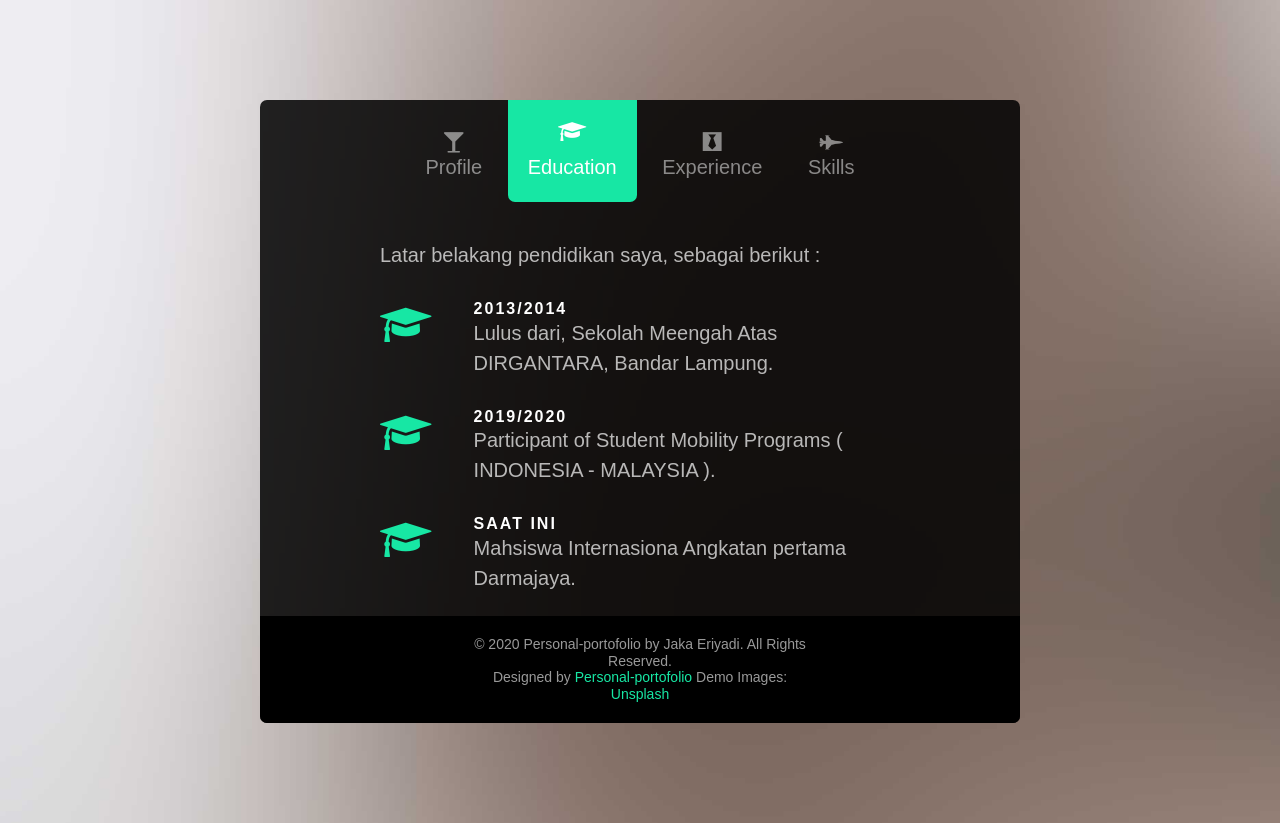
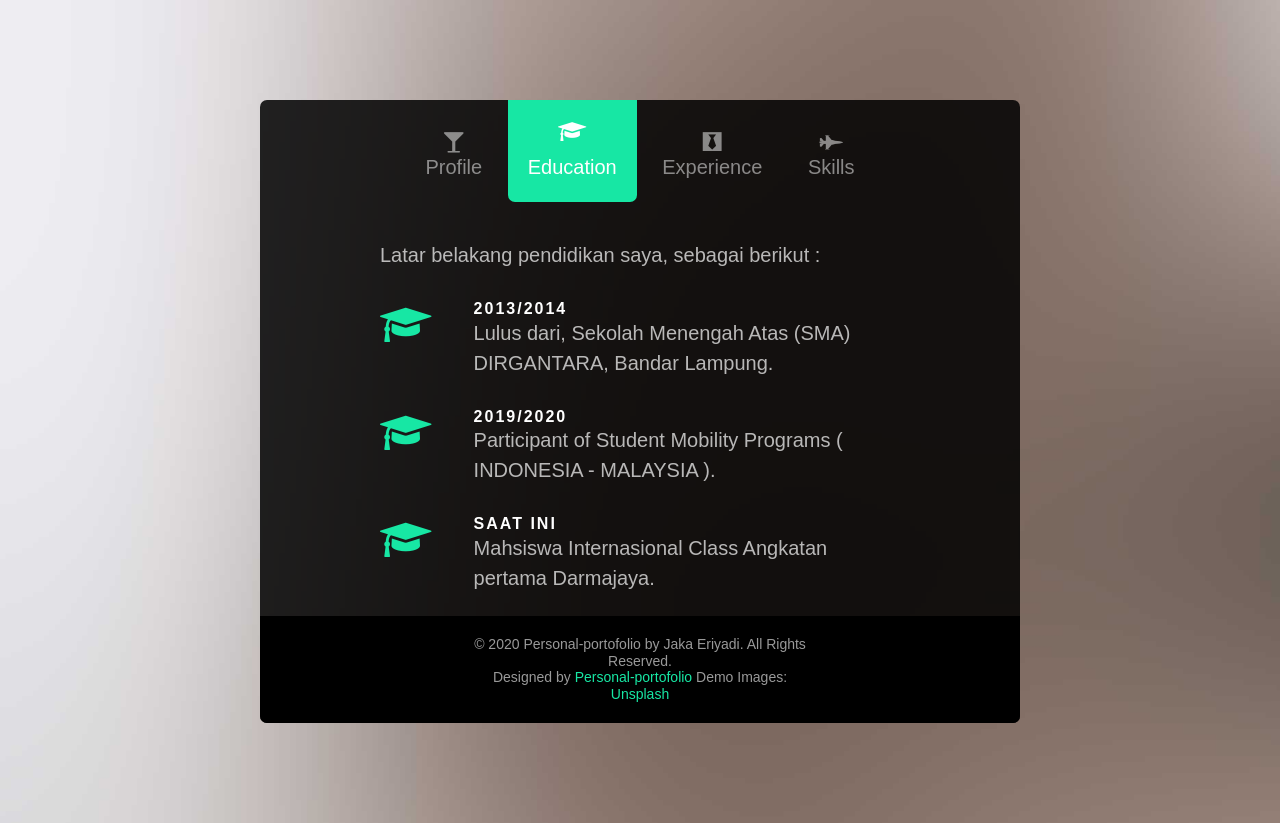
Before and after one commit to jakaeriyadi/jakaeriyadi.github.io, a plain HTML site: page index.html in a window 1280 px wide. Both pictures are taken after a click on the link "Education". Drawn offline with Linux system fonts and the light colour scheme; files whose address does not match are found by name.

Commit message:
Update index.html

```diff
--- a/index.html
+++ b/index.html
@@ -113,7 +113,7 @@ Secara geografis, kota ini menjadi pintu gerbang utama pulau Sumatra, tepatnya k
 								</div>
 								<div class="fh5co-text">
 									<h2>2013/2014</h2>
-									<p>Lulus dari, Sekolah Meengah Atas DIRGANTARA, Bandar Lampung.</p>
+									<p>Lulus dari, Sekolah Menengah Atas (SMA) DIRGANTARA, Bandar Lampung.</p>
 								</div>
 							</div>
 
@@ -133,7 +133,7 @@ Secara geografis, kota ini menjadi pintu gerbang utama pulau Sumatra, tepatnya k
 								</div>
 								<div class="fh5co-text">
 									<h2>Saat Ini</h2>
-									<p>Mahsiswa Internasiona Angkatan pertama Darmajaya.</p>
+									<p>Mahsiswa Internasional Class Angkatan pertama Darmajaya.</p>
 								</div>
 							</div>
 
```
